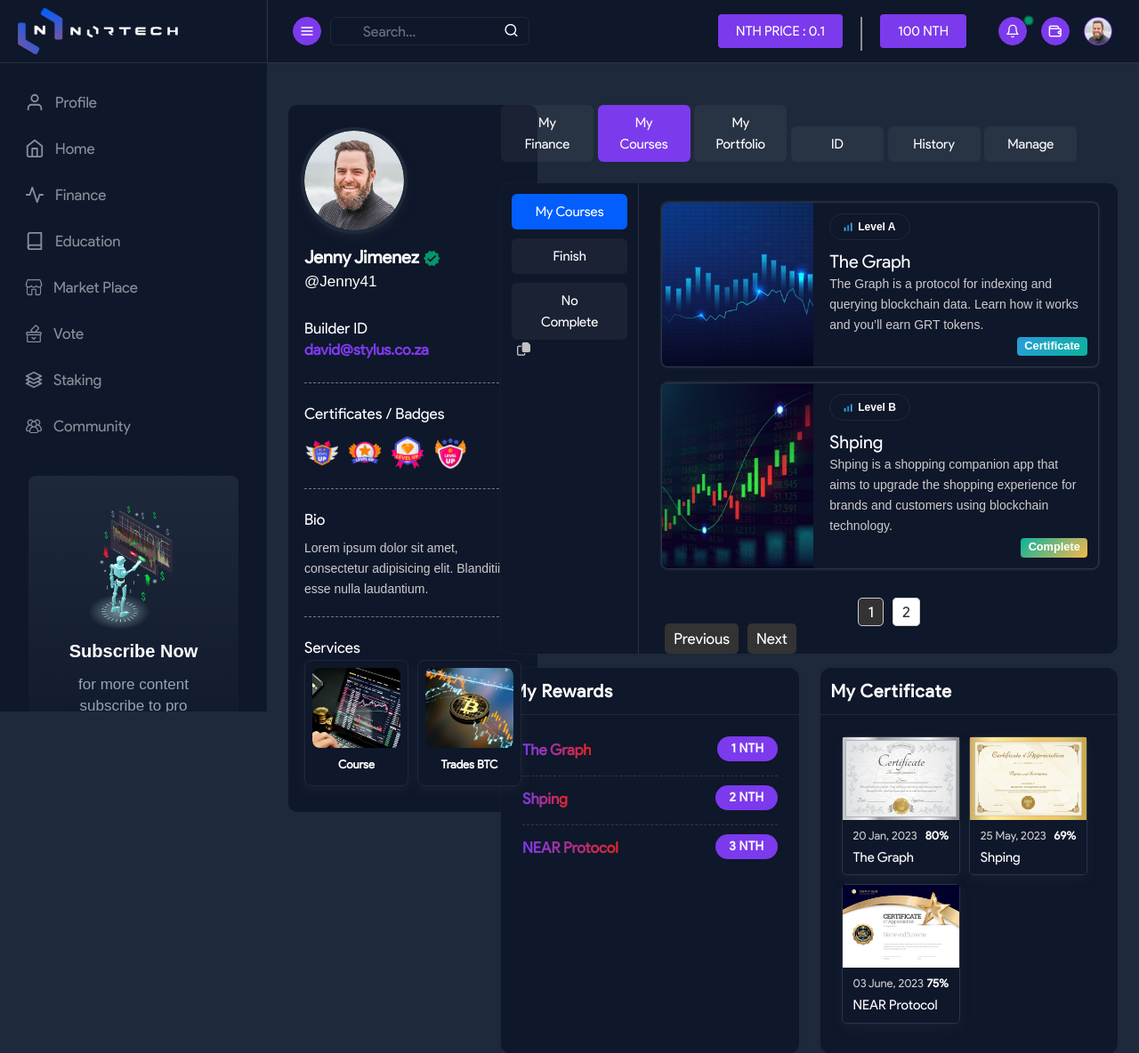
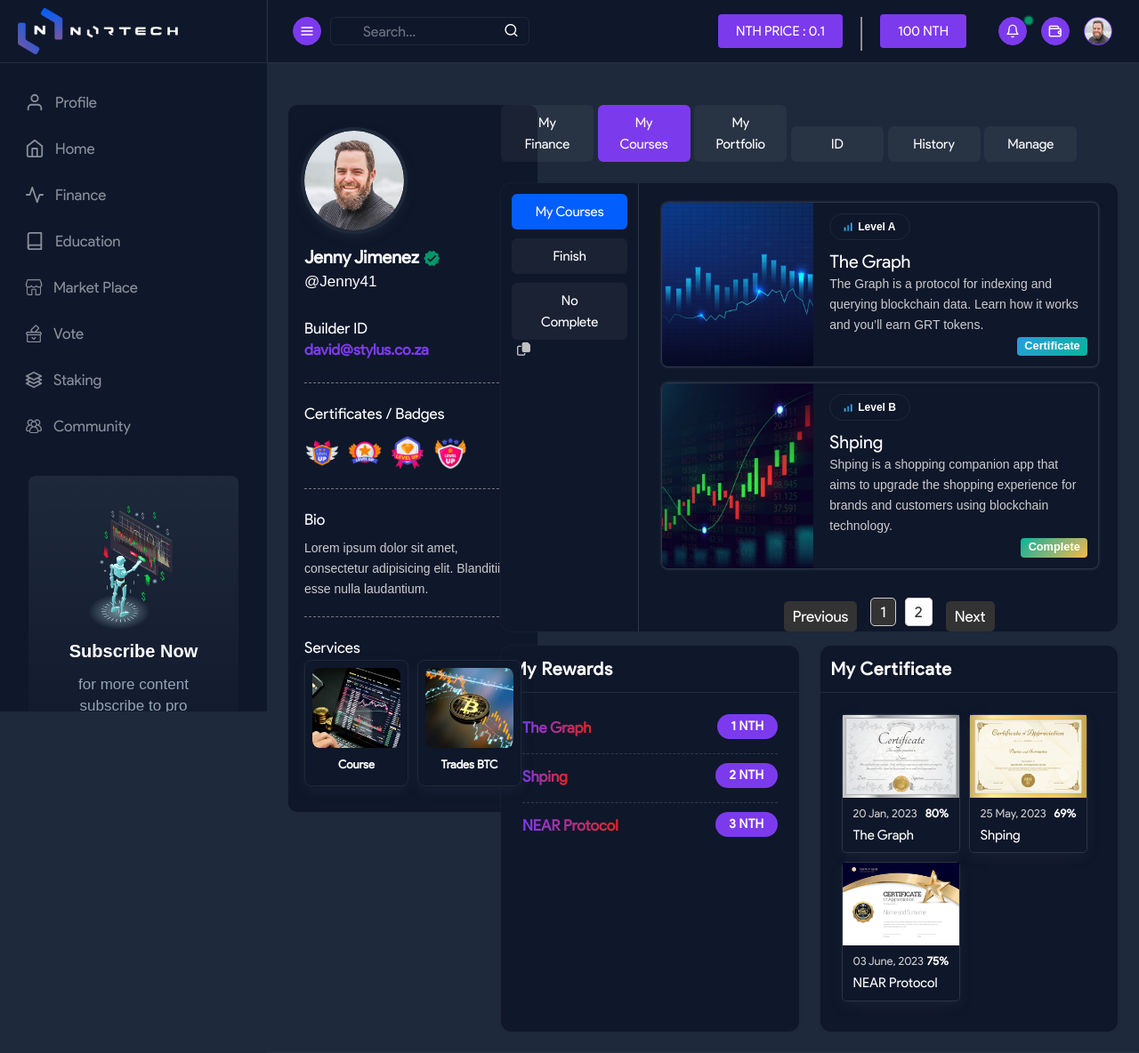
Before and after one commit to rohit-techmave/nortech, a PHP site: page / in a window 1280 px wide, after a click on "My Courses". Shown: the top 1184 px of the page at 89% size. Run offline with PHP 8.4, Linux system fonts and the light colour scheme; some libraries are stand-ins or nearby versions.

Commit message:
change in pagination

```diff
--- a/assets/css/custom.css
+++ b/assets/css/custom.css
@@ -741,6 +741,11 @@
 
 
 
+
+
+
+
+
 /*********************************************
      Ankur Css Start Here 03 Oct,2023
 ********************************************/
@@ -1075,7 +1080,6 @@
 
 /* tabs pagination style */
 /* Pagination styles */
-/* Pagination styles */
 .pagination-links {
   list-style: none;
   display: flex;
@@ -1108,10 +1112,26 @@
   border: none;
   border-radius: 5px;
   padding: 5px 10px;
-  margin: 0 5px;
   cursor: pointer;
 }
 
 .pagination button:hover {
   background-color: #555;
 }
+
+/* Style for the Previous and Next buttons */
+.pagination-links .prevPage,
+.pagination-links .nextPage {
+  background-color: #333;
+  color: #fff;
+  border: none;
+  border-radius: 5px;
+  padding: 5px 10px;
+  cursor: pointer;
+  margin: 0 5px;
+}
+
+.pagination-links .prevPage:hover,
+.pagination-links .nextPage:hover {
+  background-color: #555;
+}
--- a/footer.php
+++ b/footer.php
@@ -203,7 +203,7 @@
 <!-- pagination tabs -->
 
 <script>
- $(document).ready(function () {
+$(document).ready(function () {
     // Function to initialize pagination for a specific tab
     function initializePagination(tabContainer) {
         var contentContainer = tabContainer.find(".content");
@@ -221,6 +221,12 @@
         for (var i = 1; i <= totalPages; i++) {
             paginationLinks += '<li><a href="#" data-page="' + i + '">' + i + '</a></li>';
         }
+
+        // Insert the "Previous" button before the pagination links
+        paginationLinks = '<li><button class="prevPage">Previous</button></li>' + paginationLinks;
+
+        // Insert the "Next" button after the pagination links
+        paginationLinks += '<li><button class="nextPage">Next</button></li>';
 
         tabContainer.find(".pagination-links").html(paginationLinks);
 
@@ -250,10 +256,6 @@
             currentPage = page;
         });
 
-        // Show the first page initially
-        showItemsForPage(currentPage);
-        tabContainer.find(".pagination-links a:first").addClass("active");
-
         // Function to increment the page by a certain number of items
         function incrementPage(increment) {
             var newPage = currentPage + increment;
@@ -266,16 +268,17 @@
         }
 
         // Next and Previous buttons for pagination
-        tabContainer.find(".pagination").append('<button class="prevPage">Previous</button>');
-        tabContainer.find(".pagination").append('<button class="nextPage">Next</button>');
-
-        tabContainer.find(".prevPage").on("click", function () {
+        tabContainer.find(".pagination-links .prevPage").on("click", function () {
             incrementPage(-1);
         });
 
-        tabContainer.find(".nextPage").on("click", function () {
+        tabContainer.find(".pagination-links .nextPage").on("click", function () {
             incrementPage(1);
         });
+
+        // Show the first page initially
+        showItemsForPage(currentPage);
+        tabContainer.find(".pagination-links a:first").addClass("active");
     }
 
     // Initialize pagination for all tabs
@@ -284,7 +287,6 @@
     });
 });
 
-
 </script>
 
 
```
